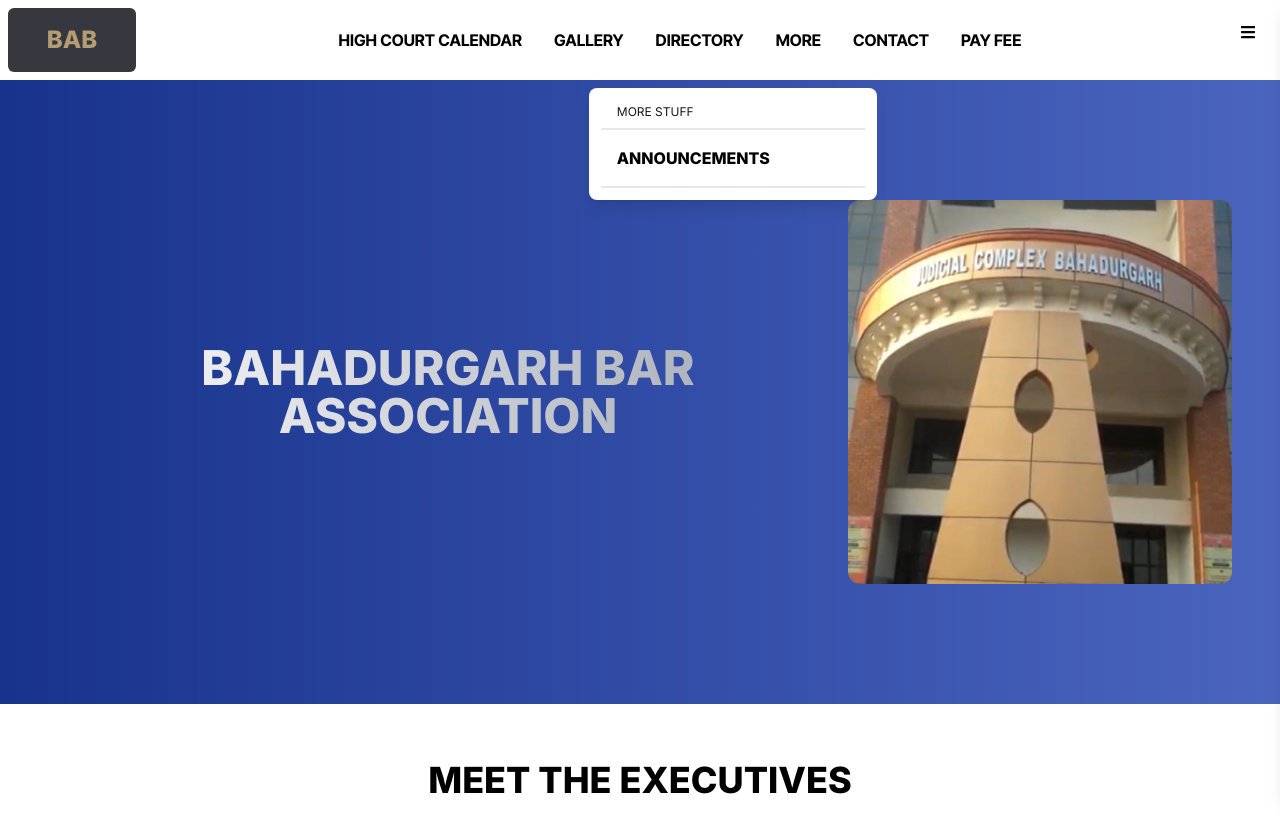
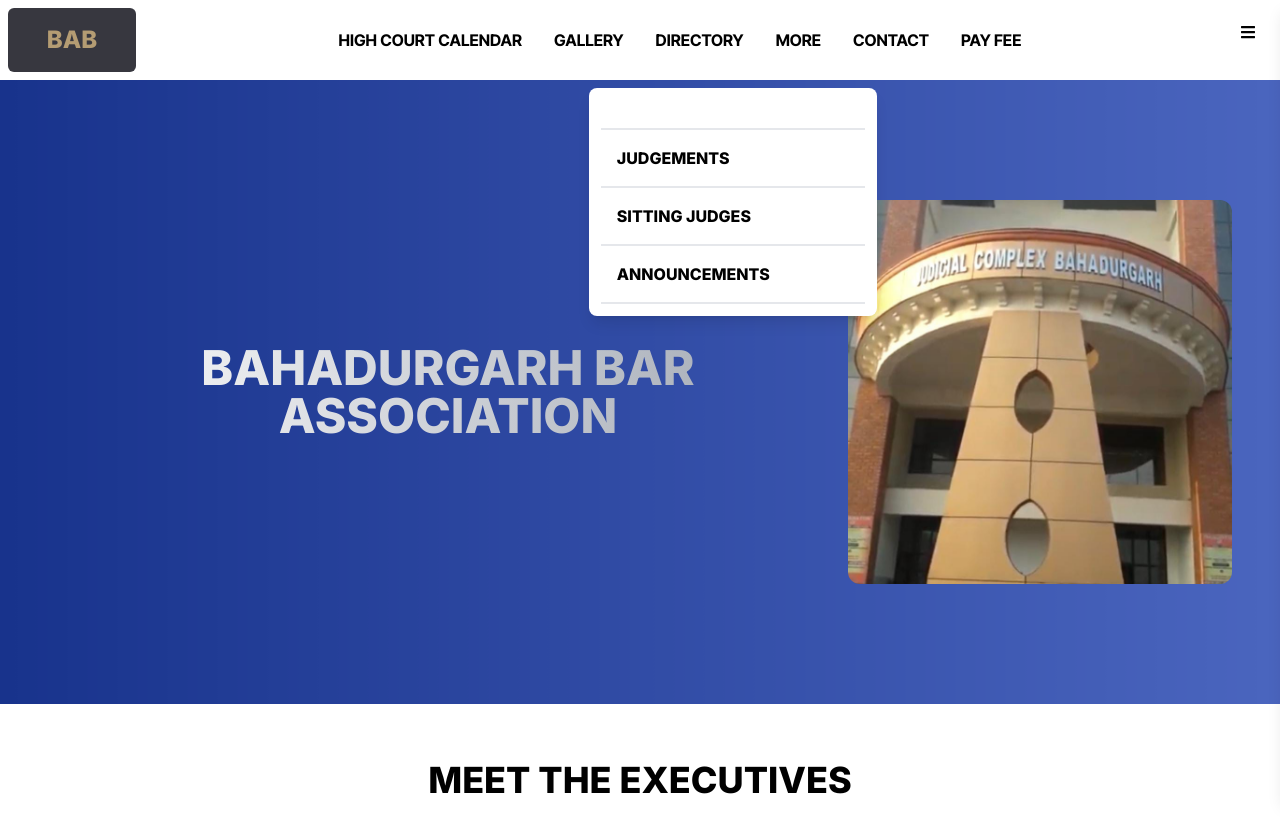
Before and after one commit to hitartha-gogoi/bba, a Next.js app: page / in a window 1280 px wide. Both pictures are taken after a click on the element "MORE". Shown: the top 832 px of the page. Built offline with nearby package versions, Linux system fonts and the light colour scheme; no server answers; a small style sheet from the web is missing; a web font is replaced by a local one.

Commit message:
FINAL: MINOR CHANGES

```diff
--- a/src/app/admin/admin.jsx
+++ b/src/app/admin/admin.jsx
@@ -1258,6 +1258,11 @@
           </button>
 
           <h2 className="text-xl font-semibold text-blue-800 mb-4">Transactions ({transactions.length})</h2>
+
+          <div className="flex flex-row justify-between items-center w-full">
+            <h2 className="text-lg font-semibold ">Total Vakalatnama Fees: ₹<span className='text-blue-800 mb-4'>{transactions.filter(txn => txn.type === "vakalatnama").reduce((sum, txn) => sum + Number(txn.fee), 0)}</span></h2>
+            <h2 className="text-lg font-semibold text-blue-800 mb-4">Total Membership Fees: ₹<span className='text-blue-800 mb-4'>{transactions.filter(txn => txn.type === "membership").reduce((sum, txn) => sum + Number(txn.fee), 0)}</span></h2>
+          </div>
 
           <div className='flex flex-col w-full divide-y divide-gray-300'>
           {transactions.map((item, idx) => (
--- a/src/components/navbar.js
+++ b/src/components/navbar.js
@@ -72,12 +72,17 @@
             className="popup-menu absolute left-[46%] -translate-x-1/2 top-full bg-white p-3 rounded-lg shadow-lg flex flex-col w-72"
             style={{ marginTop: "8px", paddingTop: "8px" }}
           >
-            <span className="flex items-center text-xs text-neutral-900 p-4 h-4 border-b-2 border-gray-200">MORE STUFF</span>
+            <span className="flex items-center text-xs text-neutral-900 p-4 h-4 border-b-2 border-gray-200"></span>
 
-              <Link
-                href={"/links-and-pdf"}
-                className="group flex items-center gap-4 p-4 border-b-2 border-gray-200 text-black hover:text-white hover:bg-black"
-              >
+              <Link href={"https://judgments.ecourts.gov.in/pdfsearch/?p=pdf_search/index&escr_flag=Y"} className="group flex items-center gap-4 p-4 border-b-2 border-gray-200 text-black hover:text-white hover:bg-black">
+                <span className="font-extrabold uppercase">Judgements</span>
+              </Link>
+
+              <Link href={"https://jhajjar.dcourts.gov.in/list-of-judges/"} className="group flex items-center gap-4 p-4 border-b-2 border-gray-200 text-black hover:text-white hover:bg-black">
+                <span className="font-extrabold uppercase">Sitting Judges</span>
+              </Link>
+
+              <Link href={"/links-and-pdf"} className="group flex items-center gap-4 p-4 border-b-2 border-gray-200 text-black hover:text-white hover:bg-black">
                 <span className="font-extrabold uppercase">announcements</span>
               </Link>
           </motion.div>
--- a/src/components/sidebar.js
+++ b/src/components/sidebar.js
@@ -65,6 +65,20 @@
     </div>
     </Link>
 
+    <Link href="https://judgments.ecourts.gov.in/pdfsearch/?p=pdf_search/index&escr_flag=Y">
+    <div className="flex justify-evenly items-center py-2 w-60 border-y-2 border-gray-800 text-black hover:text-blue-900 hover:border-blue-900">
+    <span className="inline h-4 w-4"> Judgements </span>
+    <Typography variant="subtitle6" className="relative right-6 font-bold hover:shadow-xl transition-transform duration-200 ease-in-out mx-4 banner-text uppercase"> pay fee </Typography>
+    </div>
+    </Link>
+
+    <Link href="https://jhajjar.dcourts.gov.in/list-of-judges/">
+    <div className="flex justify-evenly items-center py-2 w-60 border-y-2 border-gray-800 text-black hover:text-blue-900 hover:border-blue-900">
+    <span className="inline h-4 w-4"> Sitting Judges </span>
+    <Typography variant="subtitle6" className="relative right-6 font-bold hover:shadow-xl transition-transform duration-200 ease-in-out mx-4 banner-text uppercase"> pay fee </Typography>
+    </div>
+    </Link>
+
     <Link href="/links-and-pdf">
     <div className="flex justify-evenly items-center py-2 w-60 border-y-2 border-gray-800 text-black hover:text-blue-900 hover:border-blue-900">
     <span className="inline h-4 w-4">  </span>
```
